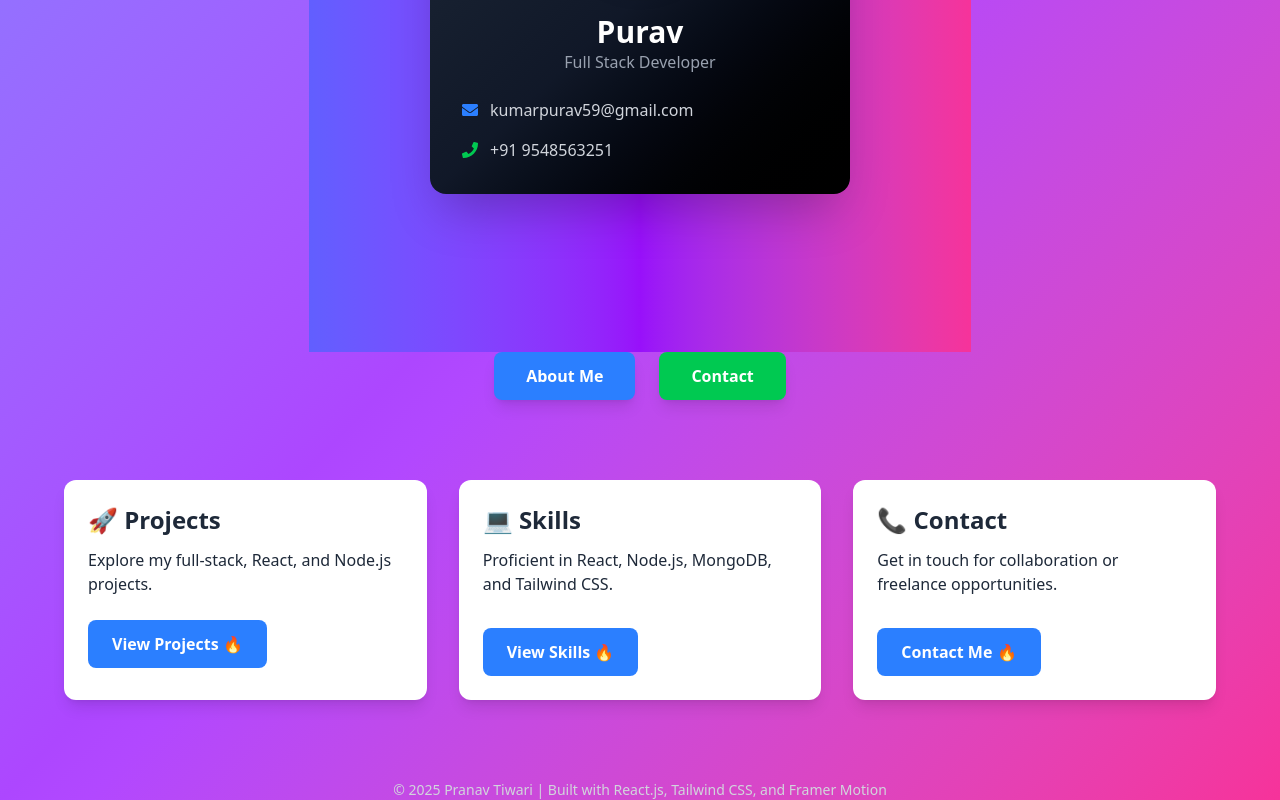
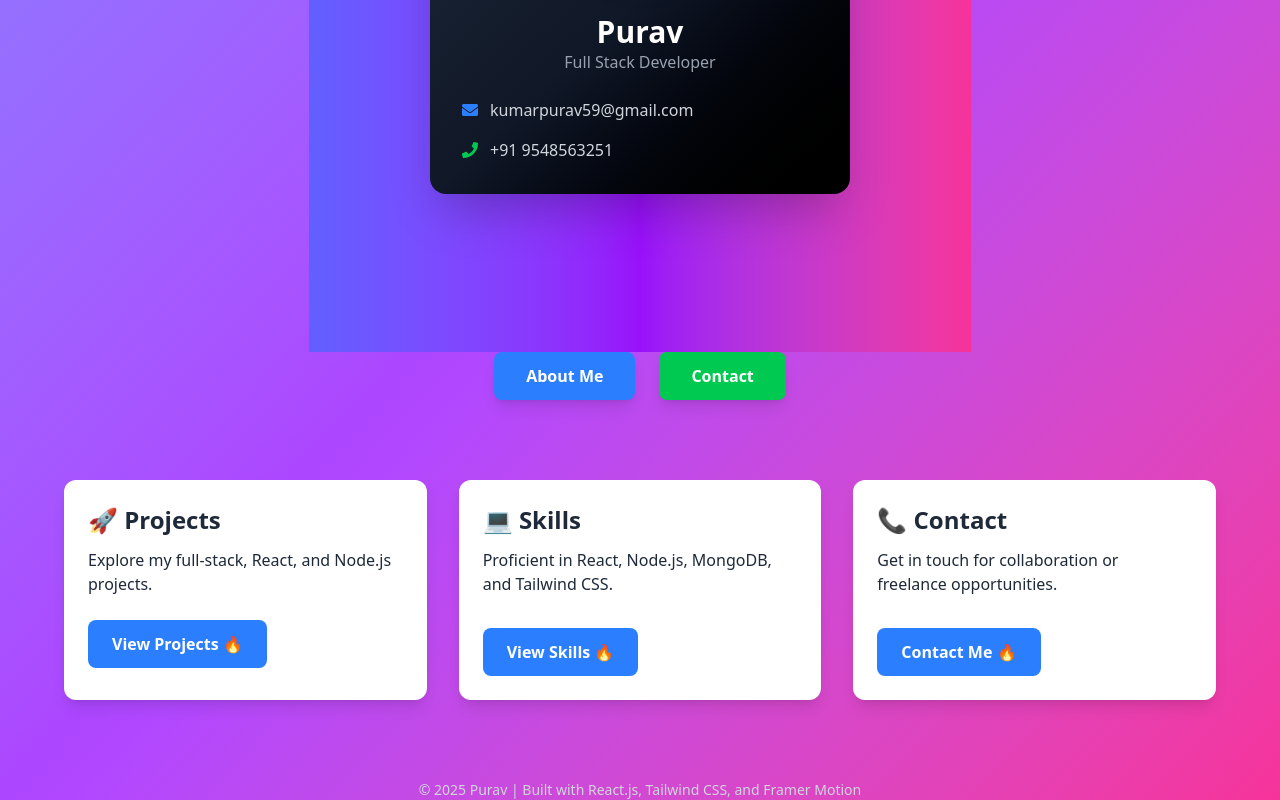
Before and after one commit to puravking/PortFolio-Website, a React (Vite) app in the folder portfolio/: page / in a window 1280 px wide. Shown: the part 627-1427 px from the top of the page. Built offline with nearby package versions, Linux system fonts and the light colour scheme.

Commit message:
footer updated

```diff
--- a/portfolio/src/components/HomePage.jsx
+++ b/portfolio/src/components/HomePage.jsx
@@ -119,7 +119,7 @@ function HomePage() {
 
             {/* Footer */}
             <footer className="mt-20 text-center text-sm text-gray-300">
-                © 2025 Pranav Tiwari | Built with React.js, Tailwind CSS, and Framer Motion
+                © 2025 Purav | Built with React.js, Tailwind CSS, and Framer Motion
             </footer>
         </div>
     );
```
